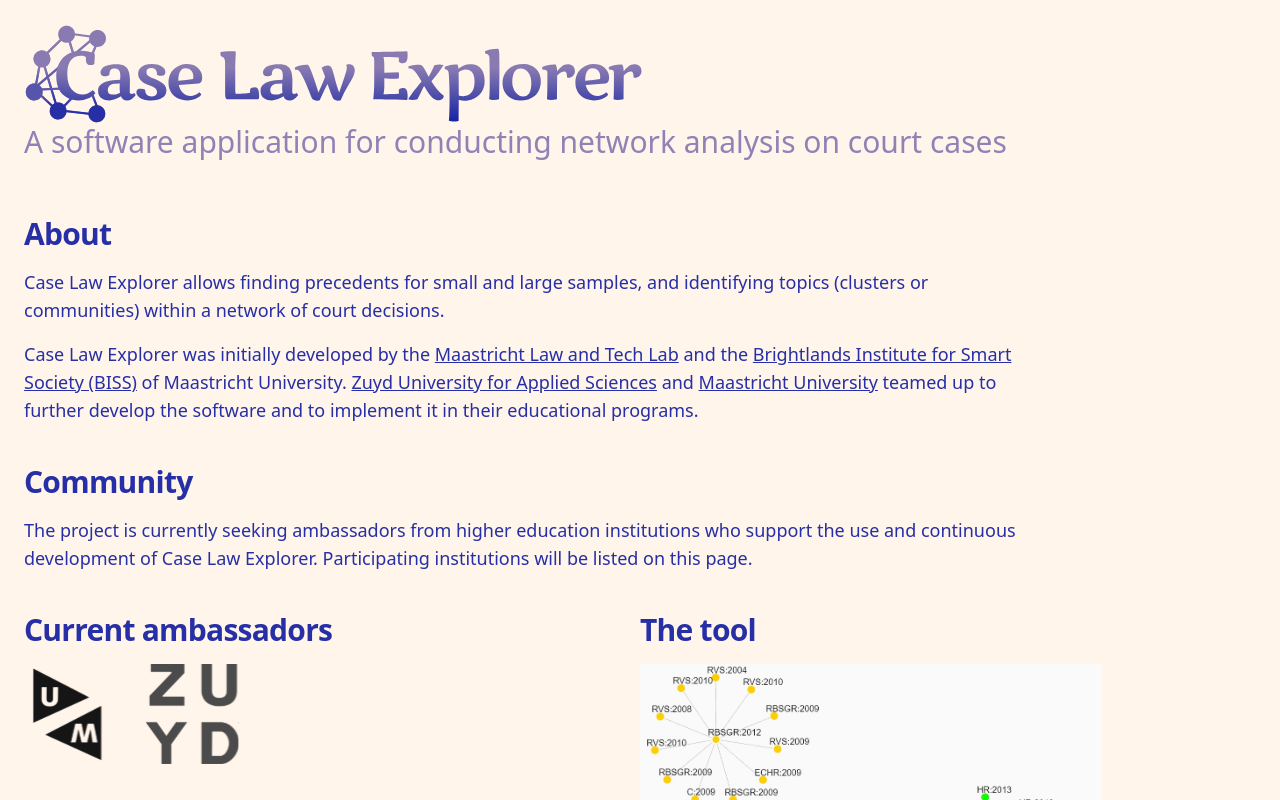
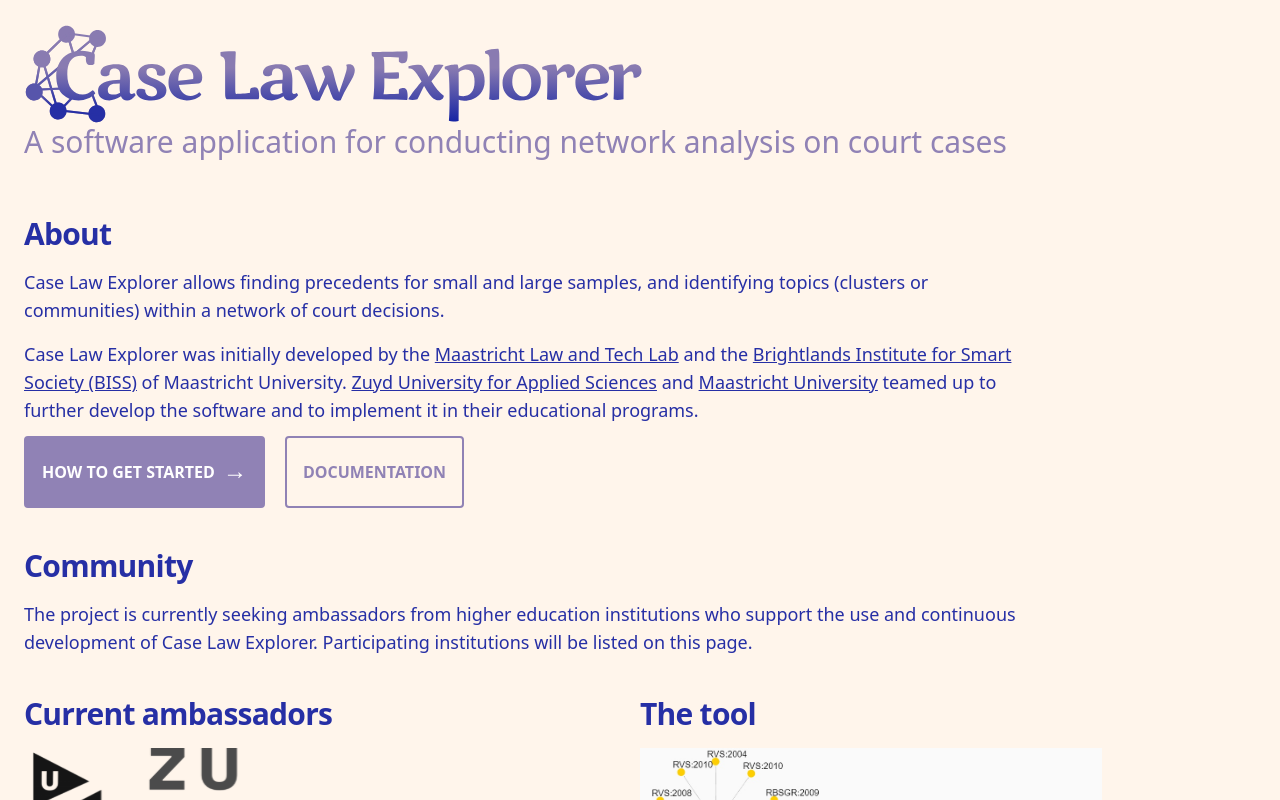
Before and after one commit to MaastrichtU-BISS/case-law-explorer-landing-page, a Vue app: page / in a window 1280 px wide. Shown: the top 800 px of the page. Built offline with nearby package versions, Linux system fonts and the light colour scheme.

Commit message:
Added buttons to link to documentation

```diff
--- a/src/App.vue
+++ b/src/App.vue
@@ -9,6 +9,7 @@
       <Graph />
     </div>
   </div>
+
   <div class="p-6">
     <img src="./assets/images/Case-Law-Explorer-logo.svg" alt="Case Law Explorer logo" />
     <h1 class="text-3xl text-lightblue">
@@ -16,11 +17,29 @@
     </h1>
     <div class="max-w-5xl mt-14 text-darkblue">
       <Section title="About" :text="about" />
+      <div class="flex flex-col md:flex-row gap-5 mt-3">
+        <a href="https://maastrichtlawtech.github.io/case-explorer-ui/#/userguide/">
+          <button
+            class="bg-lightblue border-lightblue border-2 hover:bg-darkblue hover:border-darkblue text-white font-bold rounded p-4 uppercase flex items-center justify-center gap-2 select-none"
+          >
+            How to get started <span class="text-2xl h-[36px]">→</span>
+          </button>
+        </a>
+        <a href="https://maastrichtlawtech.github.io/case-law-explorer/#/">
+          <button
+            class="border-lightblue border-2 text-lightblue hover:border-darkblue hover:text-darkblue font-bold rounded p-4 uppercase select-none h-full"
+          >
+            Documentation
+          </button>
+        </a>
+      </div>
+
       <Section
         title="Community"
         text="The project is currently seeking ambassadors from higher education institutions who support the use and continuous development of Case Law Explorer. Participating institutions will be listed on this page."
       />
     </div>
+
     <div class="flex flex-row flex-wrap">
       <div class="w-1/2">
         <h2>Current ambassadors</h2>
```
